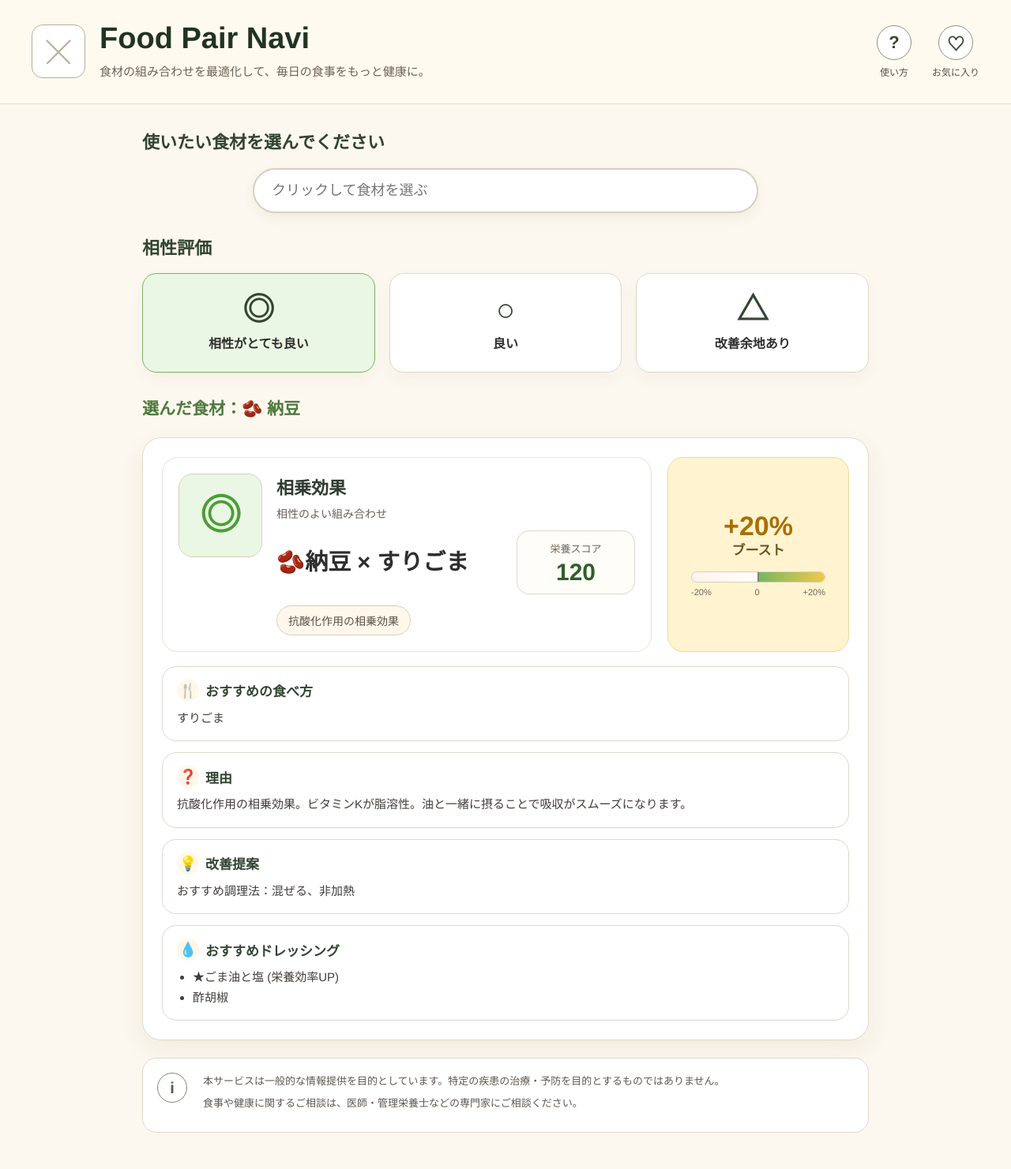
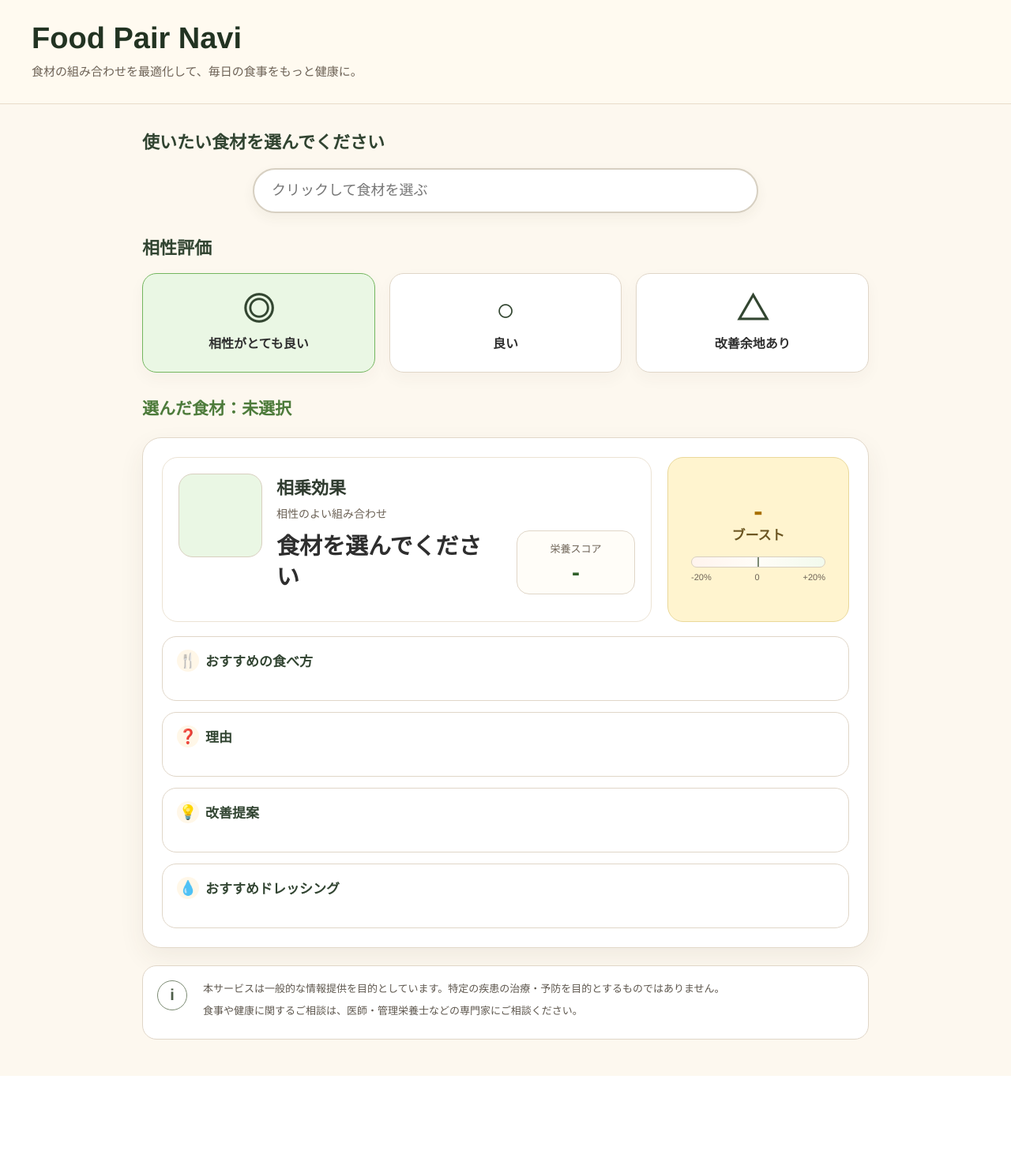
Before and after one commit to kugi227/food-pair-app, a Flask app: page / in a window 1280 px wide. Shown: the whole page at 79% size. After the commit the page ends 1363 px from the top, so only its background shows below. Run offline with Flask 3, Linux system fonts and the light colour scheme.

Commit message:
UIの初期表示を調整

```diff
--- a/static/script.js
+++ b/static/script.js
@@ -1,6 +1,6 @@
 let foodCatalog = {};
 let foodData = {};
-let selectedFood = "natto";
+let selectedFood = "";
 let selectedRating = "excellent";
 
 // カテゴリーの初期設定
--- a/templates/index.html
+++ b/templates/index.html
@@ -9,21 +9,9 @@
 <body>
 <header class="header">
   <div class="header-left">
-      <div class="logo-box"></div>
     <div>
       <h1>Food Pair Navi</h1>
       <p class="subtitle">食材の組み合わせを最適化して、毎日の食事をもっと健康に。</p>
-      </div>
-    </div>
-
-    <div class="header-right" aria-label="ヘッダー操作">
-      <div class="header-icon-item">
-        <div class="header-icon">?</div>
-        <span>使い方</span>
-      </div>
-      <div class="header-icon-item">
-        <div class="header-icon">♡</div>
-        <span>お気に入り</span>
     </div>
   </div>
 </header>
@@ -76,7 +64,7 @@
     </section>
 
     <section class="section selected-section">
-      <p class="selected-food" id="selectedFood">選んだ食材：🫘 納豆</p>
+      <p class="selected-food" id="selectedFood">選んだ食材：未選択</p>
     </section>
 
     <section class="result-wrapper">
@@ -90,7 +78,7 @@
 
             <div class="pair-row">
               <div>
-                <p class="pair-title" id="pairTitle">🫘 納豆 × ⚪ 胡麻</p>
+                <p class="pair-title" id="pairTitle">食材を選んでください</p>
               </div>
 
               <div class="score-box">
```
Lines whose indentation alone changed are shown as unchanged.
